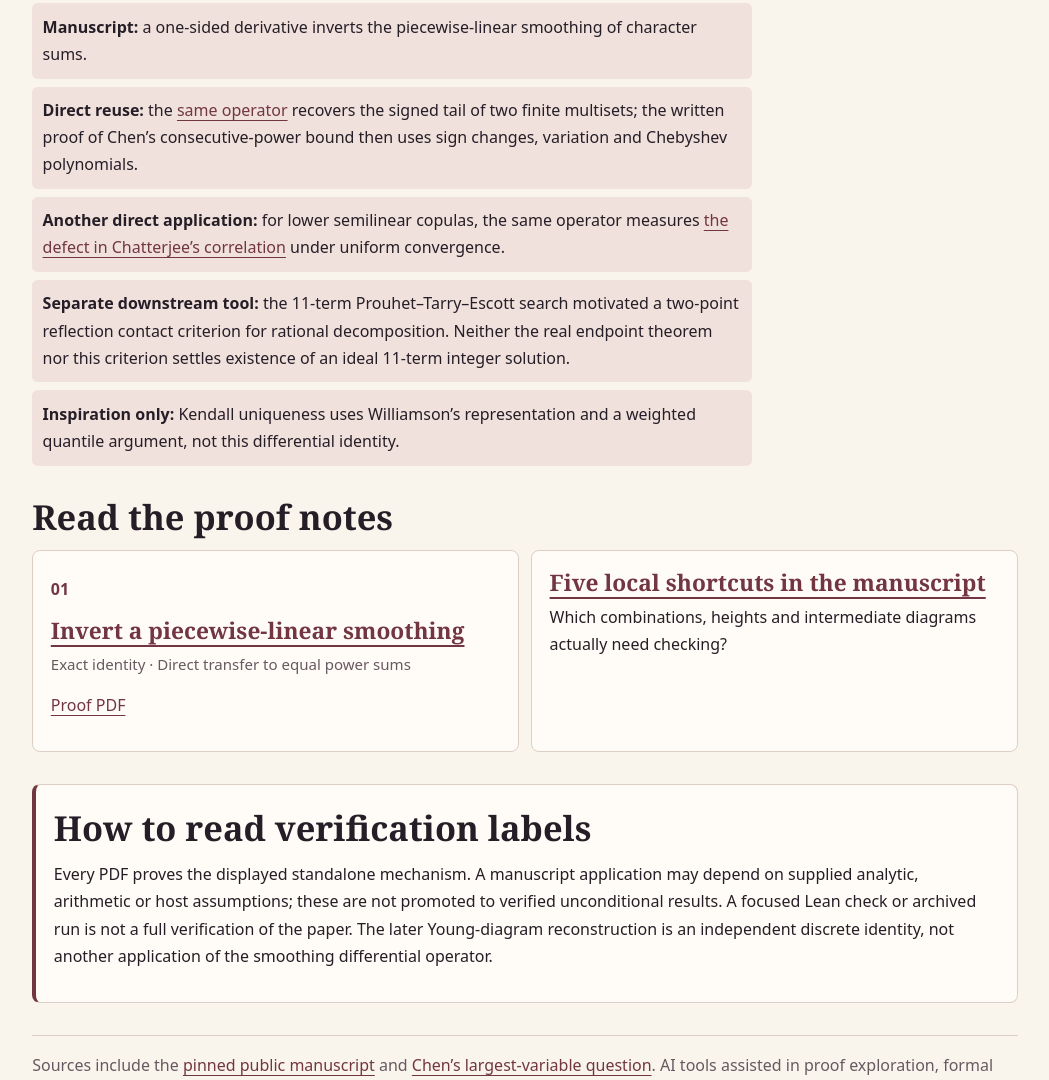
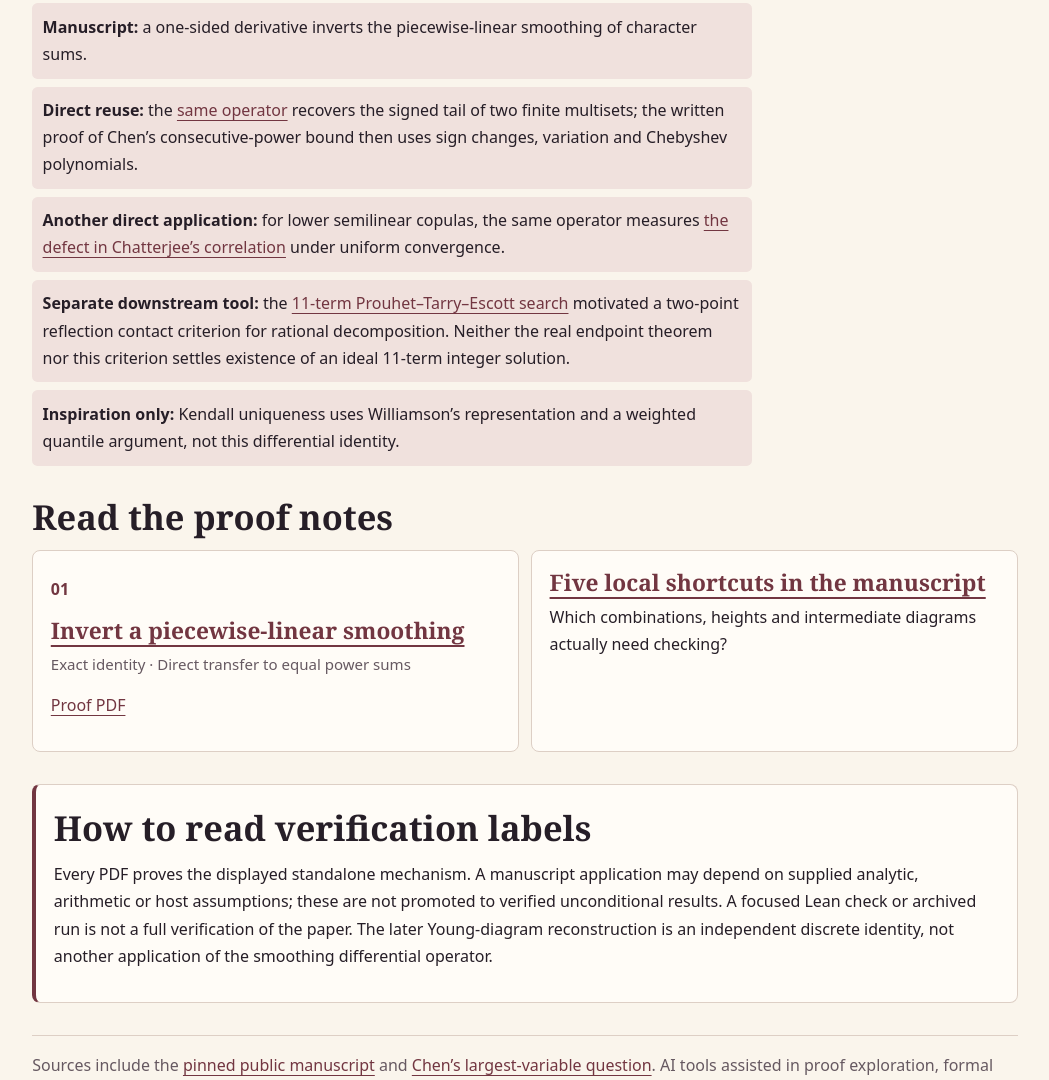
Before and after one commit to hys-ops/riemann-proof-tools, a plain HTML site: page index.html in a window 1280 px wide. Shown: the part 627-1707 px from the top of the page, without its empty margins (115-1164 px from the left). Drawn offline with Linux system fonts and the light colour scheme.

Commit message:
Connect the inversion, Chen, and eleven-term research notes

```diff
--- a/index.html
+++ b/index.html
@@ -1,3 +1,3 @@
 <!doctype html><html lang="en"><head><meta charset="utf-8"><meta name="viewport" content="width=device-width, initial-scale=1"><title>Proof tools from a Riemann-hypothesis manuscript</title><link rel="stylesheet" href="style.css"></head><body><main class="wrap"><header><p class="eyebrow">Mathematical research notes</p><h1>Proof tools from a Riemann-hypothesis manuscript</h1><p>A collection of local proof tools and their applications: recover the information a later step needs before estimating or rebuilding more than necessary.</p><p class="scope">Derived from work on a pinned public manuscript. This collection does not prove the Riemann hypothesis, establish the manuscript’s global correctness, or assert priority for the underlying algebraic identities.</p></header>
-<section aria-labelledby="transfer"><h2 id="transfer">Where the tools led</h2><ol class="flow"><li><strong>Manuscript:</strong> a one-sided derivative inverts the piecewise-linear smoothing of character sums.</li><li><strong>Direct reuse:</strong> the <a href="smoothed-sum-inversion/">same operator</a> recovers the signed tail of two finite multisets; the written proof of Chen’s consecutive-power bound then uses sign changes, variation and Chebyshev polynomials.</li><li><strong>Another direct application:</strong> for lower semilinear copulas, the same operator measures <a href="chatterjee-connection/">the defect in Chatterjee’s correlation</a> under uniform convergence.</li><li><strong>Separate downstream tool:</strong> the 11-term Prouhet–Tarry–Escott search motivated a two-point reflection contact criterion for rational decomposition. Neither the real endpoint theorem nor this criterion settles existence of an ideal 11-term integer solution.</li><li><strong>Inspiration only:</strong> Kendall uniqueness uses Williamson’s representation and a weighted quantile argument, not this differential identity.</li></ol></section>
+<section aria-labelledby="transfer"><h2 id="transfer">Where the tools led</h2><ol class="flow"><li><strong>Manuscript:</strong> a one-sided derivative inverts the piecewise-linear smoothing of character sums.</li><li><strong>Direct reuse:</strong> the <a href="smoothed-sum-inversion/#chen">same operator</a> recovers the signed tail of two finite multisets; the written proof of Chen’s consecutive-power bound then uses sign changes, variation and Chebyshev polynomials.</li><li><strong>Another direct application:</strong> for lower semilinear copulas, the same operator measures <a href="chatterjee-connection/">the defect in Chatterjee’s correlation</a> under uniform convergence.</li><li><strong>Separate downstream tool:</strong> the <a href="eleven-term/">11-term Prouhet–Tarry–Escott search</a> motivated a two-point reflection contact criterion for rational decomposition. Neither the real endpoint theorem nor this criterion settles existence of an ideal 11-term integer solution.</li><li><strong>Inspiration only:</strong> Kendall uniqueness uses Williamson’s representation and a weighted quantile argument, not this differential identity.</li></ol></section>
 <section aria-labelledby="tools"><h2 id="tools">Read the proof notes</h2><div class="grid"><article class="card"><p class="number">01</p><h3><a href="smoothed-sum-inversion/">Invert a piecewise-linear smoothing</a></h3><p class="scope">Exact identity · Direct transfer to equal power sums</p><p><a href="files/smoothed-sum-inversion.pdf">Proof PDF</a></p></article><article class="card"><h3><a href="manuscript-shortcuts/">Five local shortcuts in the manuscript</a></h3><p>Which combinations, heights and intermediate diagrams actually need checking?</p></article></div></section><section class="panel"><h2>How to read verification labels</h2><p>Every PDF proves the displayed standalone mechanism. A manuscript application may depend on supplied analytic, arithmetic or host assumptions; these are not promoted to verified unconditional results. A focused Lean check or archived run is not a full verification of the paper. The later Young-diagram reconstruction is an independent discrete identity, not another application of the smoothing differential operator.</p></section><footer>Sources include the <a href="https://github.com/leanprover-community/riemann-hypothesis/tree/40e56bab026552e089d7afcfeff08d2defb9c005">pinned public manuscript</a> and <a href="https://arxiv.org/html/2506.11429v1#S5.SS2.SSS1">Chen’s largest-variable question</a>. AI tools assisted in proof exploration, formal checking of selected fragments, and writing.</footer></main></body></html>
```
Also changed, not shown: eleven-term/index.html (added, +3 -0 lines), smoothed-sum-inversion/index.html (+1 -1 lines).
